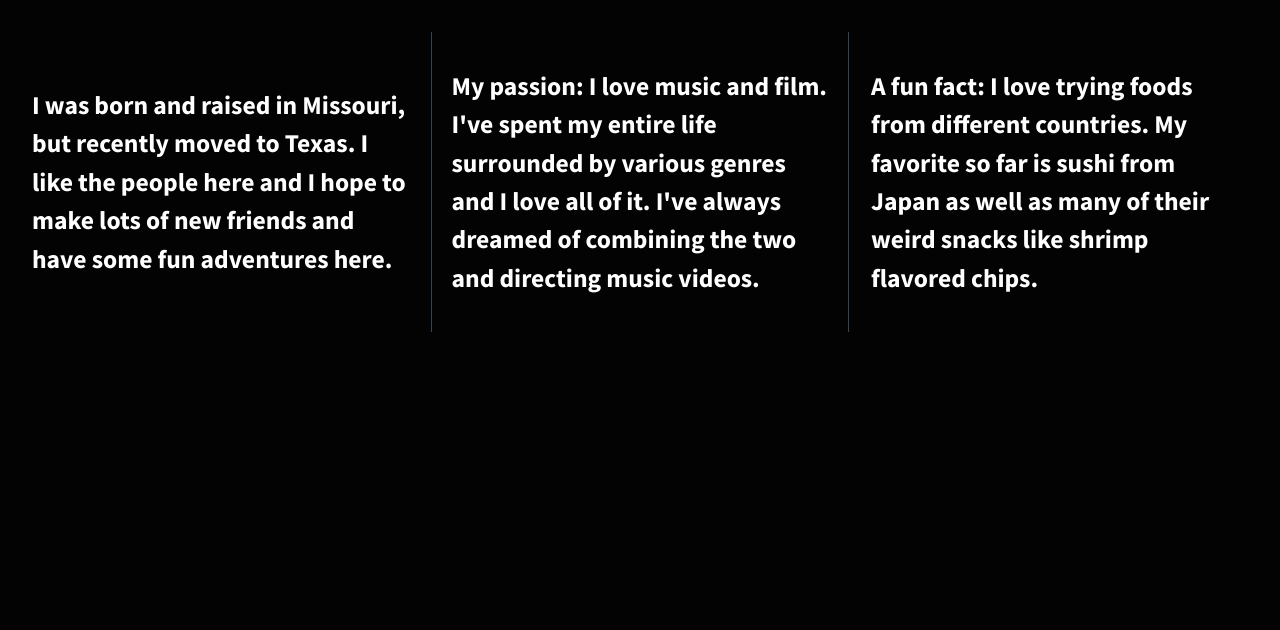
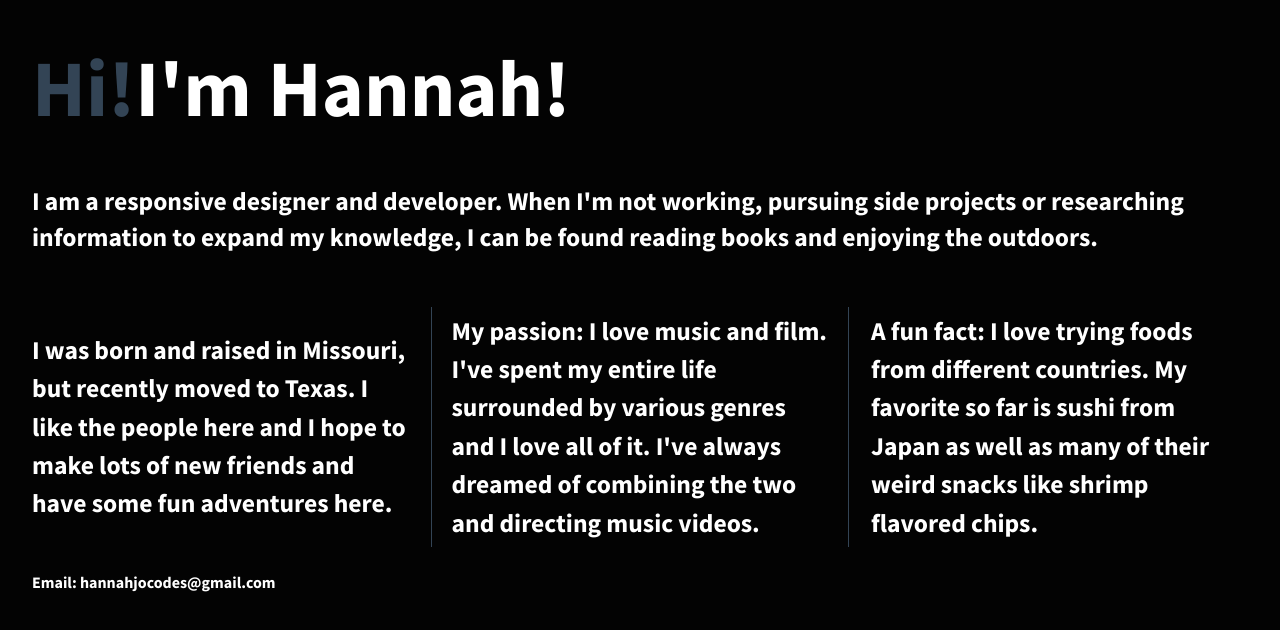
Before and after one commit to HannahJoCodes/div-flexbox-starter, a plain HTML site: page index.html in a window 1280 px wide. Drawn offline with nearby package versions, Linux system fonts and the light colour scheme.

Commit message:
Added a header,main and footer

```diff
--- a/css/main.css
+++ b/css/main.css
@@ -113,15 +113,40 @@ body {
   font-weight: 700;
   display: flex;
   justify-content: space-between;
+  flex-flow: row wrap;
 }
-
+header,
+footer,
+main {
+    display: flex;
+    justify-content: center;
+    align-items: center;
+}
+header{
+    color: white;
+    font-size: 5em;
+    padding-bottom: .5em;
+}
+header span{
+    color: #345;
+}
+main{
+    color: white;
+    font-size: 1.6em;
+    padding-bottom: 2em;
+}
+footer{
+    color: white;
+    font-size: 1em;
+    padding-top: 1.5em;
+}
 .div-1, .div-2, .div-3 {
   /*give the divs a width of 30%, add display:flex, set justify-content and align-items to center*/
   color: #fff;
   line-height: 1.5em;
   font-size: 1.6em;
   background-color: #030303;
-  height: 300px;
+  height: 240px;
   display: flex;
   width: 31%;
   justify-content:center;
--- a/index.html
+++ b/index.html
@@ -22,6 +22,8 @@
         <![endif]-->
 
         <section class="wrapper">
+           <header><span>Hi! </span> I'm Hannah!</header>
+           <main>I am a responsive designer and developer. When I'm not working, pursuing side projects or researching information to expand my knowledge, I can be found reading books and enjoying the outdoors.</main>
             <div class="div-1">
                 I was born and raised in Missouri, but recently moved to Texas. I like the people here and I hope to make lots of new friends and have some fun adventures here.
             </div>
@@ -31,6 +33,7 @@
             <div class="div-3">
                 A fun fact: I love trying foods from different countries. My favorite so far is sushi from Japan as well as many of their weird snacks like shrimp flavored chips.
             </div>
+            <footer> Email: hannahjocodes@gmail.com </footer>
         </section>
 
         <script src="https://ajax.googleapis.com/ajax/libs/jquery/1.11.3/jquery.min.js"></script>
```
